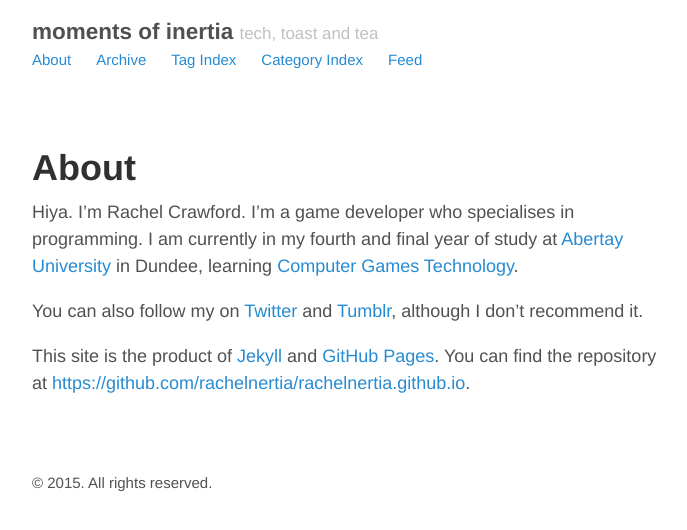
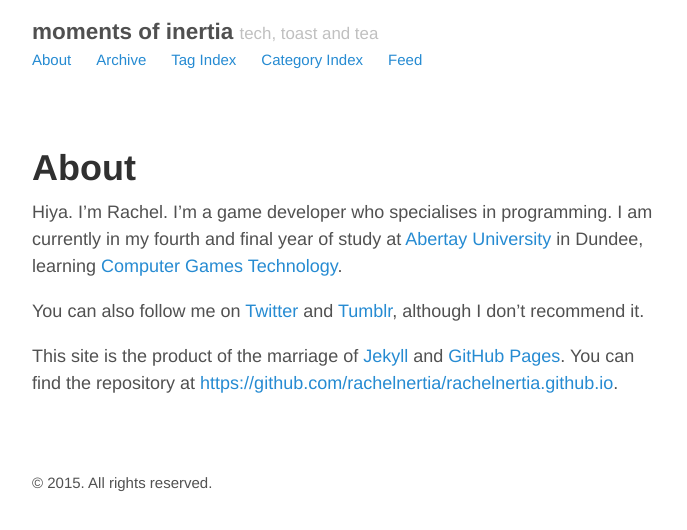
Before and after one commit to rachelnertia/rachelnertia.github.io, a Jekyll site: the page built from about.md, in a window 1280 px wide. Shown: the top 530 px of the page, without its empty margins (293-980 px from the left). Built offline with Jekyll 4.4.1, drawn with Linux system fonts in a browser that asks for light colours.

Commit message:
Updated about.md

```diff
--- a/about.md
+++ b/about.md
@@ -3,8 +3,8 @@ layout: page
 title: About
 ---
 
-Hiya. I'm Rachel Crawford. I'm a game developer who specialises in programming. I am currently in my fourth and final year of study at [Abertay University](http://www.abertay.ac.uk/) in Dundee, learning [Computer Games Technology](http://www.abertay.ac.uk/courses//ug/comopgamestech/).
+Hiya. I'm Rachel. I'm a game developer who specialises in programming. I am currently in my fourth and final year of study at [Abertay University](http://www.abertay.ac.uk/) in Dundee, learning [Computer Games Technology](http://www.abertay.ac.uk/courses//ug/comopgamestech/).
 
-You can also follow my on [Twitter](https://twitter.com/nershly) and [Tumblr](http://nershly.tumblr.com/), although I don't recommend it.
+You can also follow me on [Twitter](https://twitter.com/nershly) and [Tumblr](http://nershly.tumblr.com/), although I don't recommend it.
 
-This site is the product of [Jekyll](https://jekyllrb.com/) and [GitHub Pages](https://pages.github.com/). You can find the repository at <https://github.com/rachelnertia/rachelnertia.github.io>.
+This site is the product of the marriage of [Jekyll](https://jekyllrb.com/) and [GitHub Pages](https://pages.github.com/). You can find the repository at <https://github.com/rachelnertia/rachelnertia.github.io>.
```
